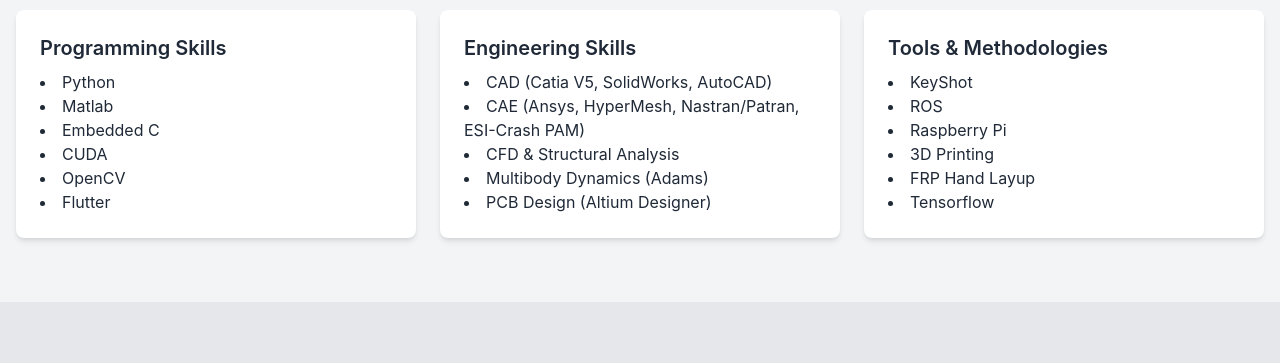
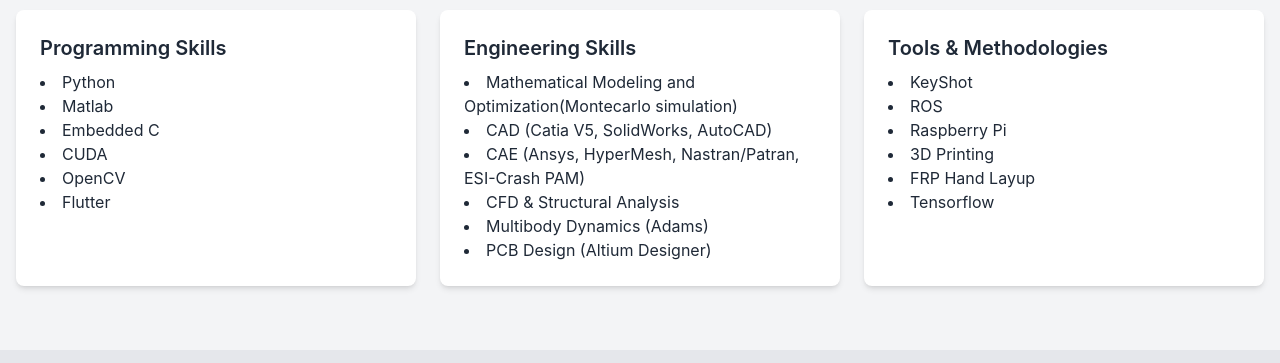
Before and after one commit to srijan2/portfolio, a plain HTML site: page index.html in a window 1280 px wide. Shown: the part 722-1085 px from the top of the page. Drawn offline with nearby package versions, Linux system fonts and the light colour scheme.

Commit message:
Update index.html

```diff
--- a/index.html
+++ b/index.html
@@ -98,6 +98,7 @@
                 <div class="bg-white p-6 rounded-lg shadow-md">
                     <h3 class="text-xl font-semibold mb-2">Engineering Skills</h3>
                     <ul class="list-disc list-inside">
+                            <li>Mathematical Modeling and Optimization(Montecarlo simulation)</li>
                         <li>CAD (Catia V5, SolidWorks, AutoCAD)</li>
                         <li>CAE (Ansys, HyperMesh, Nastran/Patran, ESI-Crash PAM)</li>
                         <li>CFD & Structural Analysis</li>
```
